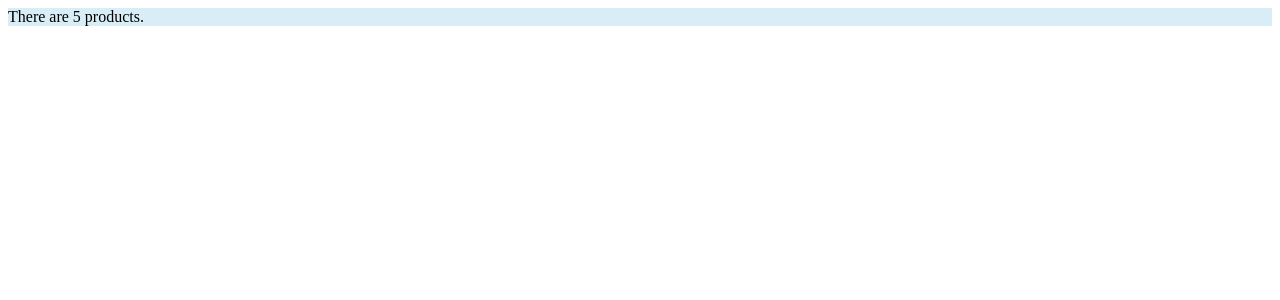
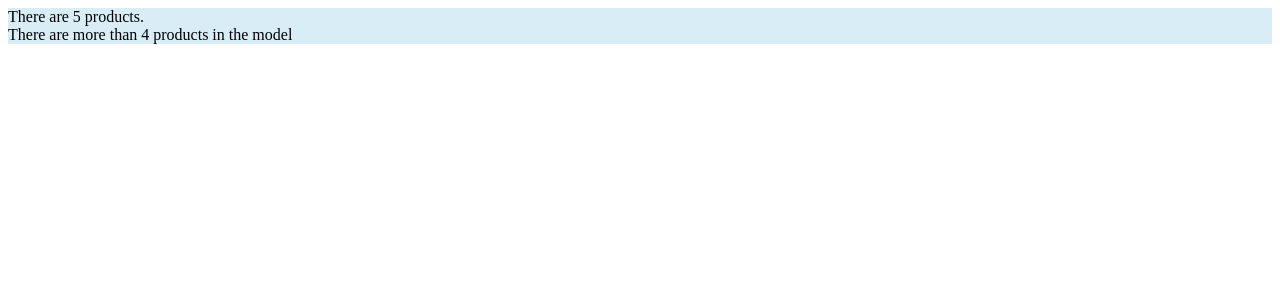
Before and after one commit to sskovalevskiy/angular.pro, an Angular app: page / in a window 1280 px wide. Shown: the top 300 px of the page. Built offline with nearby package versions, Linux system fonts and the light colour scheme.

Commit message:
13.3 Использование директивы *ngIf

```diff
--- a/src/app/app.component.html
+++ b/src/app/app.component.html
@@ -1,3 +1,11 @@
 <div class="bg-info p-a-1">
   There are {{getProductCount()}} products.
 </div>
+
+<!--13.3 Использование директивы *ngIf-->
+<div *ngIf="getProductCount() > 4" class="bg-info p-a-1 m-t-1">
+  There are more than 4 products in the model
+</div>
+<div *ngIf="getProductByPosition(0).name != 'Kayak'" class="bg-info p-a-1 m-t-1">
+  The first product isn't a Kayak
+</div>
```
